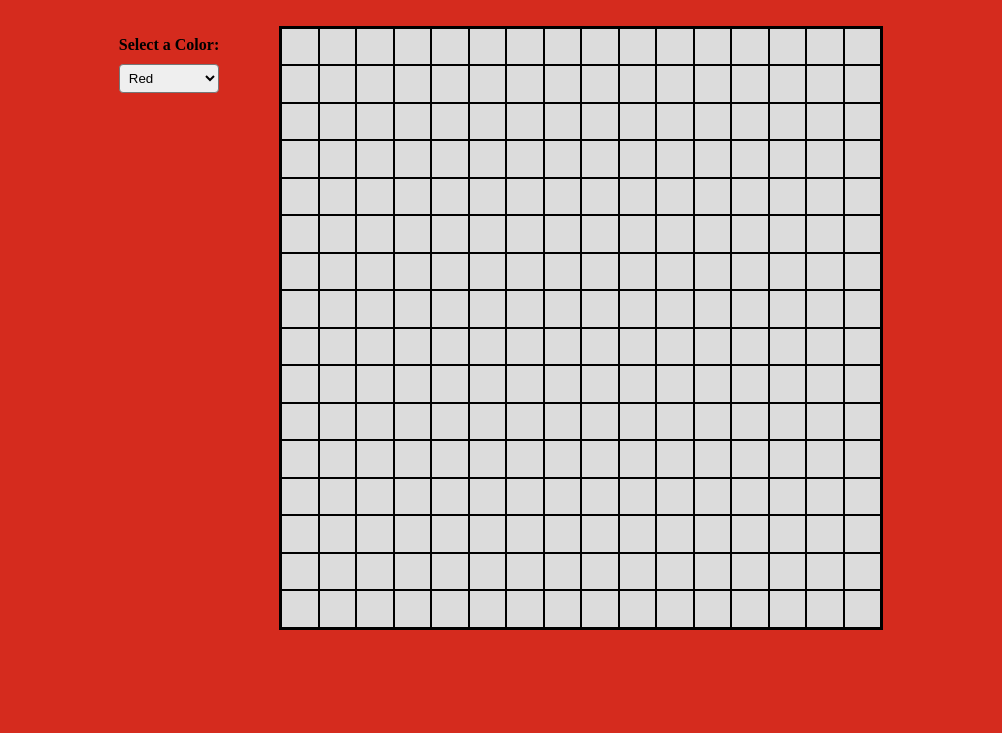
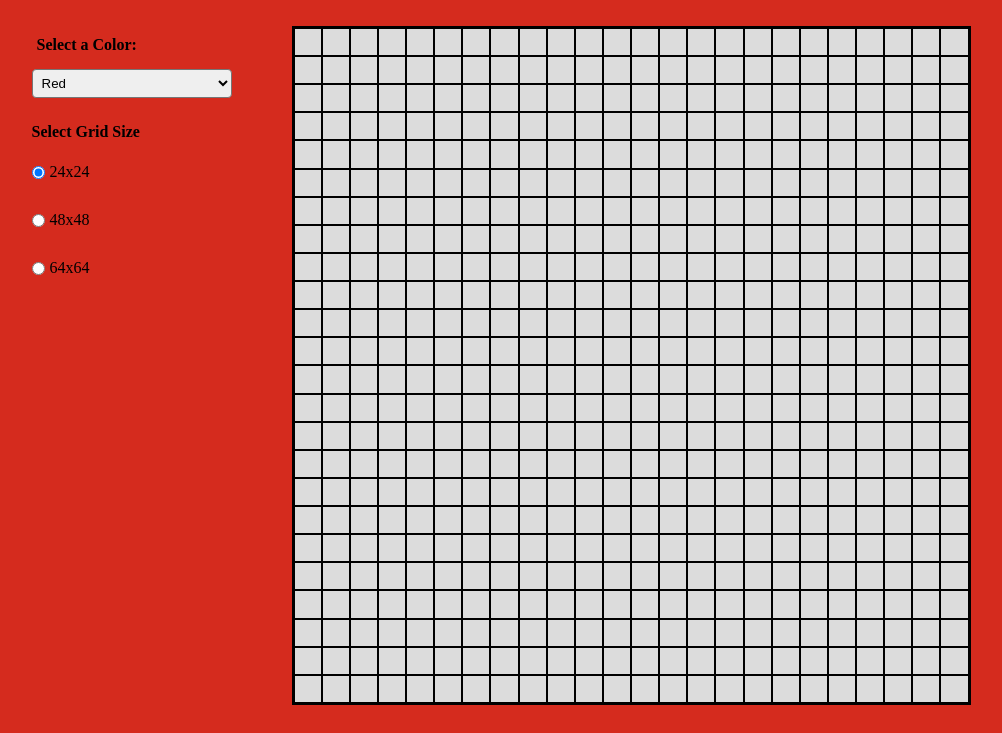
Before and after one commit to Jdodge1090/etch_a_sketch, a plain HTML site: page index.html in a window 1280 px wide. Shown: the part 69-802 px from the top of the page, without its empty margins (139-1141 px from the left). Drawn offline with Linux system fonts and the light colour scheme.

Commit message:
feat: implement grid size selection with radio buttons
- Add radio button controls for 24x24, 48x48, and
64x64 grid sizes
- Style radio buttons to display inline with labels
- Connect grid size selection to grid creation
function.
- Set default grid size to 24x24

```diff
--- a/index.html
+++ b/index.html
@@ -3,11 +3,11 @@
 <head>
     <meta charset="UTF-8">
     <meta name="viewport" content="width=device-width, initial-scale=1.0">
-    <title>Etch A Sketch</title>
+    <title>Pixel Art Creator</title>
     <link rel="stylesheet" href="styles.css">
 </head>
 <body>
-    <h1>Etch-A-Sketch</h1>
+    <h1>Pixel Art Creator</h1>
     <div class="main-content">
         <div class="controls">
             <label for="color">Select a Color:</label>
@@ -21,6 +21,19 @@
                 <option value="violet">Violet</option>
                 <option value="black">Black</option>
             </select>
+            <p>Select Grid Size</p>
+            <div>
+                <input type="radio" id="24" name="gridSize" value="24">
+                <label for="24">24x24</label>
+            </div>
+            <div>
+                <input type="radio" id="48" name="gridSize" value="48">
+                <label for="48">48x48</label>
+            </div>
+            <div>
+                <input type="radio" id="64" name="gridSize" value="64">
+                <label for="64">64x64</label>
+            </div>
         </div>
         <div id="container"></div>
     </div>
--- a/script.js
+++ b/script.js
@@ -1,27 +1,49 @@
-// Set variables
 const container = document.getElementById('container');
-const colorSelect = document.getElementById('color');
-let isClicked = false;
+const radioButtons = document.querySelectorAll('input[type="radio"]');
+let currentColor = document.getElementById('color').value;
+let isDragging = false;
 
-// Create function to inject the grid
+// Add event listener for color changes
+document.getElementById('color').addEventListener('change', (e) => {
+    currentColor = e.target.value;
+});
+
+// Add mouse event listeners to document
+document.addEventListener('mousedown', () => isDragging = false);
+document.addEventListener('mousemove', () => isDragging = true);
+
+// Add event listeners to radio buttons
+radioButtons.forEach(button => {
+    button.addEventListener('change', (e) => {
+        createGrid(parseInt(e.target.value));
+    });
+});
+
 function createGrid(size) {
-    for(let i = 0; i < size; i++) {
+    // Clear existing grid
+    container.innerHTML = '';
+
+    // Create new grid
+    for (let i = 0; i < size; i++) {
         const row = document.createElement('div');
         row.classList.add('grid-row');
 
-       for(let j = 0; j < size; j++) {
+        for (let j = 0; j < size; j++) {
             const cell = document.createElement('div');
             cell.classList.add('grid-cell');
-        // Add click event listener to each cell as it's created
-        cell.addEventListener('click', () => {
-            const selectedColor = colorSelect.value;
-            cell.style.backgroundColor = selectedColor;
+
+            cell.addEventListener('click', (e) => {
+                if (!isDragging) {
+                    cell.style.backgroundColor = currentColor;
+                }
             });
+
             row.appendChild(cell);
-       };
+        }
         container.appendChild(row);
-    };
-};
+    }
+}
 
-// Inject a 16x16 grid
-createGrid(16);
+// Initialize with default grid (24x24)
+createGrid(24);
+radioButtons[0].checked = true;
--- a/styles.css
+++ b/styles.css
@@ -14,8 +14,8 @@ h1 {
 
 #container {
     border: 2px solid black;
-    width: 600px;
-    height: 600px;
+    width: 675px;
+    height: 675px;
     display: flex;
     flex-direction: column;
     align-self: center;
@@ -31,11 +31,12 @@ h1 {
     flex: 1;
     border: 1px solid black;
     background-color: #DCDCDC;
+    cursor: pointer;
+    transition: opacity 0.2s ease;
 }
 
 .grid-cell:hover {
-    background-color: #4c4b4b;
-    opacity: 80%;
+    opacity: 0.7;
 }
 
 .main-content {
@@ -50,15 +51,37 @@ h1 {
 .controls {
     display: flex;
     flex-direction: column;
-    gap: 10px;
+    gap: 15px;
     padding-top: 10px;
+    min-width: 200px;
 }
 
 label {
     font-weight: bold;
+    margin-left: 5px;
 }
 
 select {
     padding: 5px;
     border-radius: 4px;
+    margin-bottom: 10px;
 }
+
+p {
+    margin: 0;
+    font-weight: bold;
+}
+
+input[type="radio"] {
+    margin: 5px 0;
+}
+
+.controls input[type="radio"] + label {
+    font-weight: normal;
+}
+
+.controls div {
+    display: flex;
+    align-items: center;
+    margin: 5px 0;
+}
```
Lines whose indentation alone changed are shown as unchanged.
